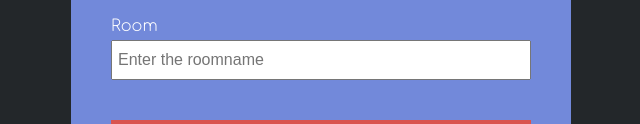
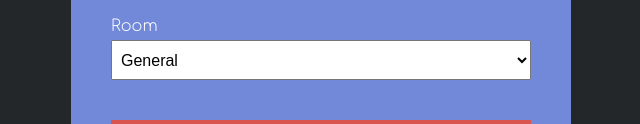
Before and after one commit to basavraj-chinagundi/dodgeChat, a website: page public/index.html in a window 1280 px wide. Shown: the part 511-635 px from the top of the page, without its empty margins (319-959 px from the left). Drawn offline with Linux system fonts and the light colour scheme.

Commit message:
index updated

```diff
--- a/public/index.html
+++ b/public/index.html
@@ -45,13 +45,13 @@
 					</div>
 					<div class="form-control">
 						<label for="room">Room</label>
-						<input
-							type="text"
-							name="room"
-							id="room"
-							placeholder="Enter the roomname"
-							required
-						/>
+						<select name="room" id="room">
+							<option value="General">General</option>
+							<option value="Tech">Tech</option>
+							<option value="Sports">Sports</option>
+							<option value="Music">Music</option>
+							<option value="Movies and Dramas">Ruby</option>
+						</select>
 					</div>
 					<button type="submit" class="btn">Join Chat</button>
 				</form>
```
